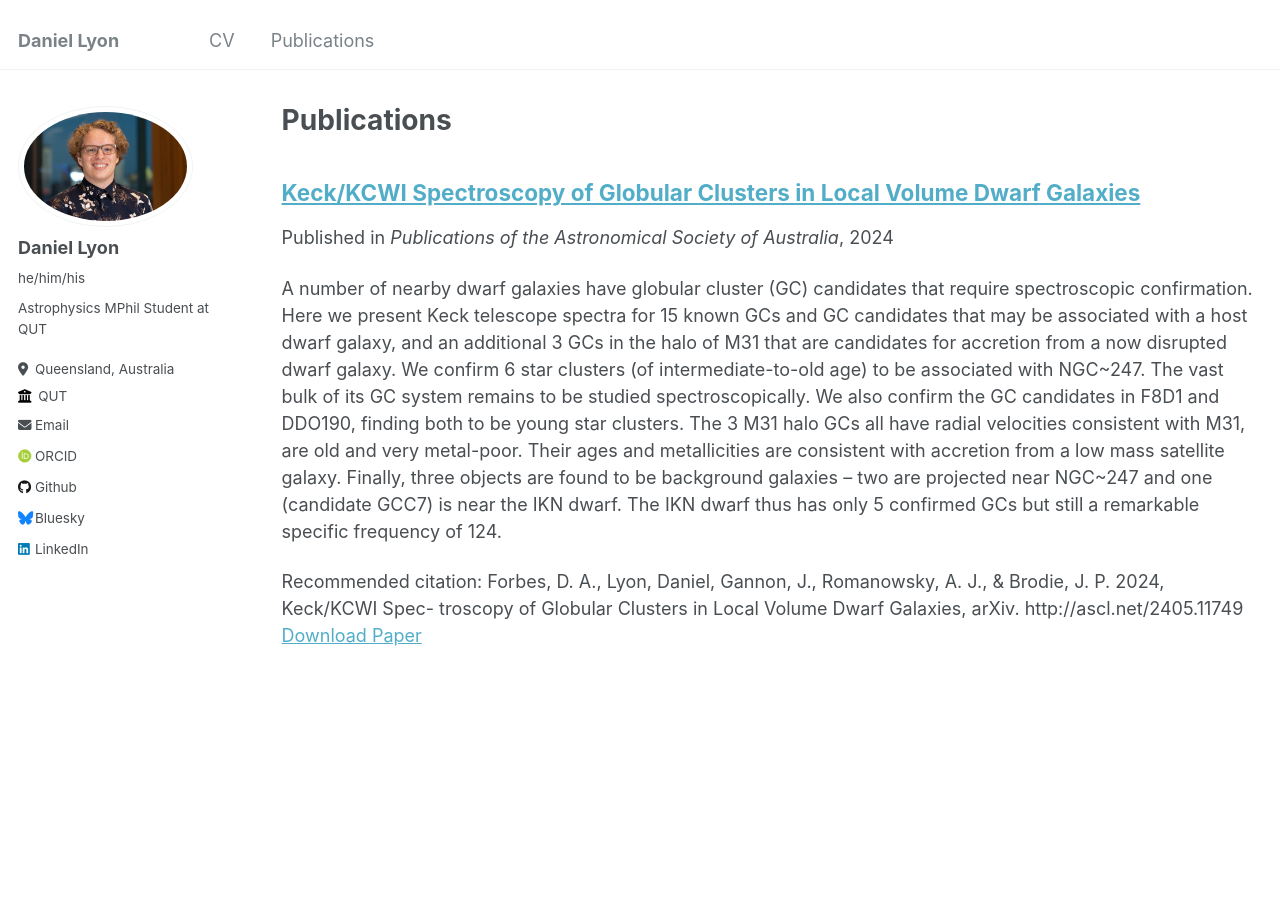
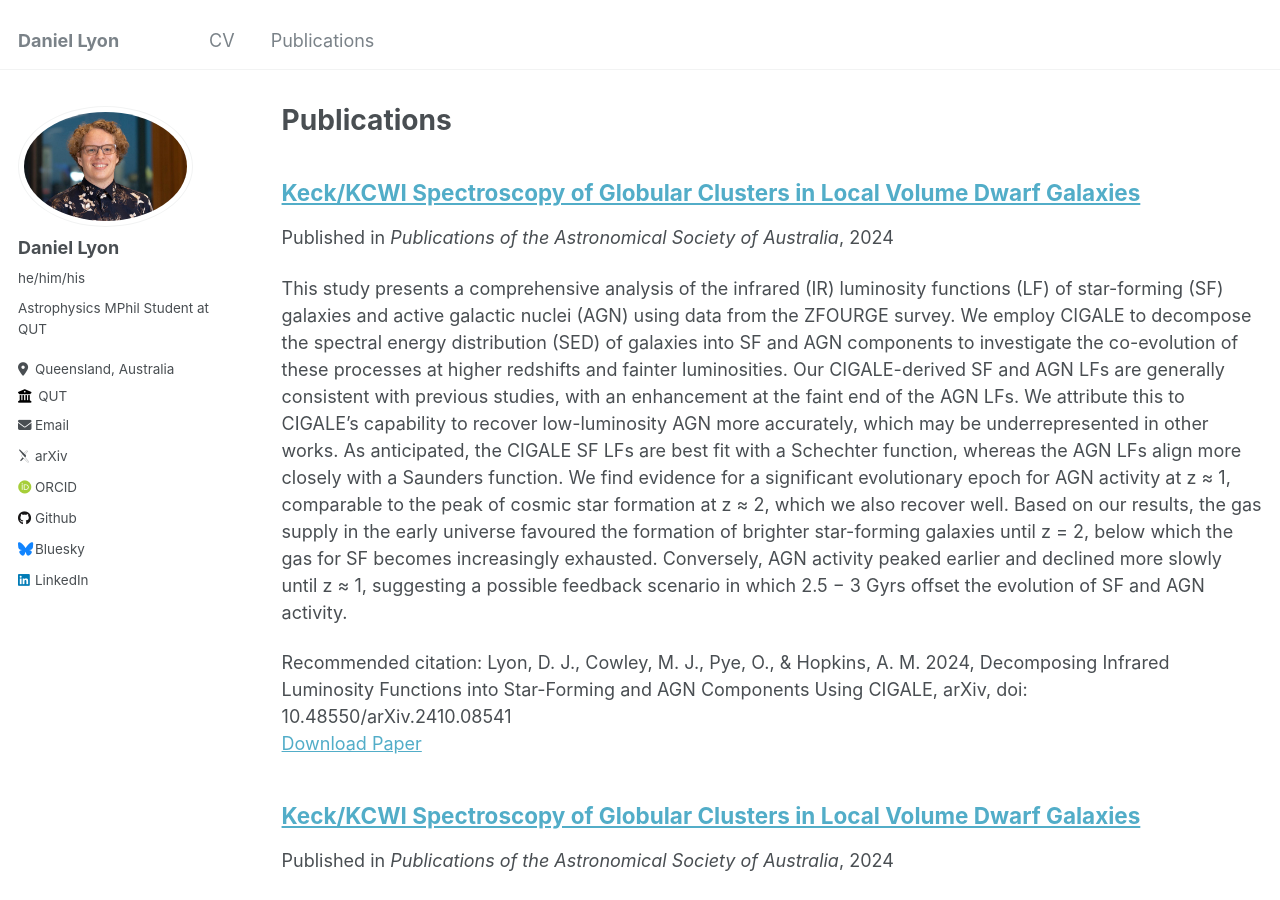
Before and after one commit to daniel-lyon/daniel-lyon.github.io, a Jekyll site: the page built from _pages/publications.md, in a window 1280 px wide and 900 px high. Built offline with Jekyll 4.4.1, drawn with Linux system fonts in a browser that asks for light colours; some web fonts are replaced.

Commit message:
update 15/10/2024

```diff
--- a/_config.yml
+++ b/_config.yml
@@ -31,7 +31,7 @@ author:
   email            : "daniel.lyon@hdr.qut.edu.au"
 
   # Academic websites
-  arxiv            : # URL - Update with the correct link to your profile
+  arxiv            : https://arxiv.org/a/lyon_d_1.html
   googlescholar    : # URL
   impactstory      : # URL
   orcid            : "https://orcid.org/0000-0002-7847-1107"
--- /dev/null
+++ b/_publications/2024-10-Decomposing.md
@@ -0,0 +1,13 @@
+---
+title: "Keck/KCWI Spectroscopy of Globular Clusters in Local Volume Dwarf Galaxies"
+collection: publications
+permalink: /publication/2024-10-Decomposing
+excerpt: 'This study presents a comprehensive analysis of the infrared (IR) luminosity functions (LF) of star-forming (SF) galaxies and active galactic nuclei (AGN) using data from the ZFOURGE survey. We employ CIGALE to decompose the spectral energy distribution (SED) of galaxies into SF and AGN components to investigate the co-evolution of these processes at higher redshifts and fainter luminosities. Our CIGALE-derived SF and AGN LFs are generally consistent with previous studies, with an enhancement at the faint end of the AGN LFs. We attribute this to CIGALE’s capability to recover low-luminosity AGN more accurately, which may be underrepresented in other works. As anticipated, the CIGALE SF LFs are best fit with a Schechter function, whereas the AGN LFs align more closely with a Saunders function. We find evidence for a significant evolutionary epoch for AGN activity at z ≈ 1, comparable to the peak of cosmic star formation at z ≈ 2, which we also recover well. Based on our results, the gas supply in the early universe favoured the formation of brighter star-forming galaxies until z = 2, below which the gas for SF becomes increasingly exhausted. Conversely, AGN activity peaked earlier and declined more slowly until z ≈ 1, suggesting a possible feedback scenario in which 2.5 − 3 Gyrs offset the evolution of SF and AGN activity.'
+date: 2024-10-14
+venue: 'Publications of the Astronomical Society of Australia'
+paperurl: 'https://arxiv.org/pdf/2410.08541'
+citation: 'Lyon, D. J., Cowley, M. J., Pye, O., & Hopkins, A. M. 2024, Decomposing Infrared Luminosity Functions
+into Star-Forming and AGN Components Using CIGALE, arXiv, doi: 10.48550/arXiv.2410.08541'
+---
+
+The contents above will be part of a list of publications, if the user clicks the link for the publication than the contents of section will be rendered as a full page, allowing you to provide more information about the paper for the reader. When publications are displayed as a single page, the contents of the above "citation" field will automatically be included below this section in a smaller font.
```
Also changed, not shown: _pages/about.md (+4 -4 lines), 1 other file.
